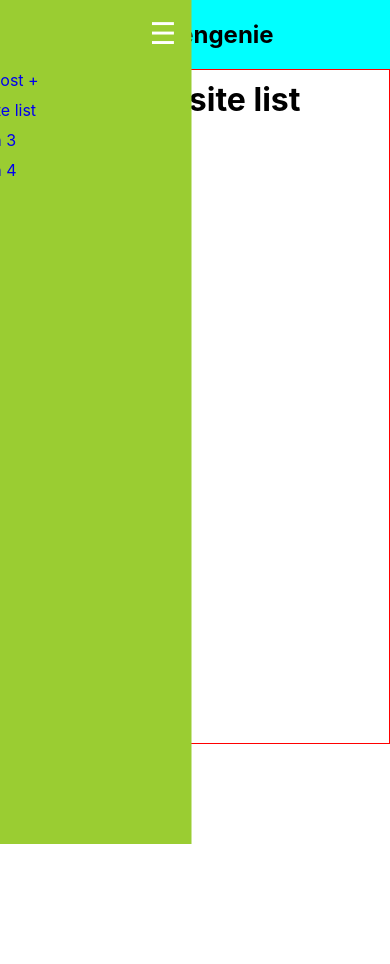
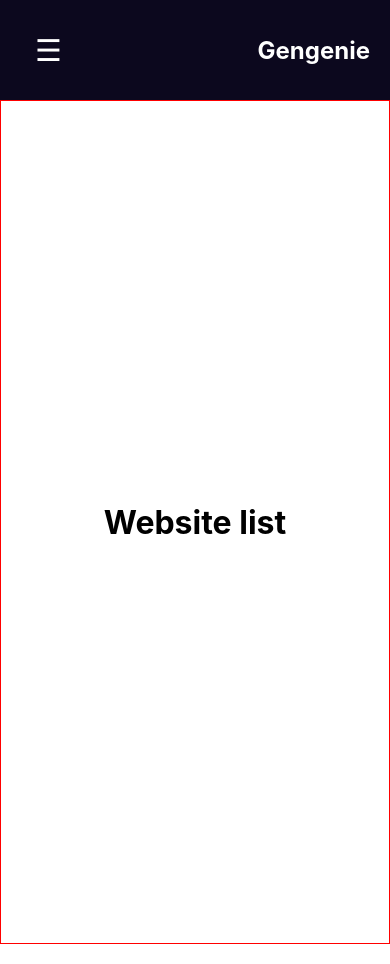
Before and after one commit to montasirazad/mbot-client, a React (Create React App) app: page /user/dashboard/website-list in a window 390 px wide. Before the commit the page ends 844 px from the top, so only its background shows below. Built offline with nearby package versions, Linux system fonts and the light colour scheme.

Commit message:
made responsive

```diff
--- a/src/Components/UserDashBoard/UserDashBoard.css
+++ b/src/Components/UserDashBoard/UserDashBoard.css
@@ -1,8 +1,24 @@
+:root {
+    --btn-color: white;
+    --mainColor: #0C081E;
+    --textColor: white;
+    --linkHoverColor: #DB2B39;
+}
+
 .header-div {
-    background-color: aqua;
-    justify-content: center;
+    background-color: var(--mainColor);
+    color: var(--textColor);
+    align-items: center;
+    justify-content: space-between;
     padding: 20px;
     display: flex;
+    height: 100px;
+}
+
+.header-div a {
+
+    color: var(--textColor);
+
 }
 
 .dashboard-container {
@@ -14,21 +30,31 @@
     height: 100%;
     position: fixed;
     z-index: 1;
-    top: 0;
+    top: 100px;
     left: 0;
     overflow-x: hidden;
     transition: .7s;
-    transform: translateX(-15vw);
+    transform: translateX(-100vw);
     padding-top: 60px;
     width: 250px;
-    background-color: yellowgreen;
-    /* visibility: hidden; */
-    /* display: none; */
+    background-color: var(--mainColor);
+    text-align: center;
+    /* text-align: justify; */
+
+
 }
 
 .dashboard-links a {
     display: block;
     text-decoration: none;
+    color: var(--textColor);
+    font-size: 20px;
+    /* margin-left: 25px;
+    margin-bottom: 15px; */
+}
+
+.dashboard-links a:hover {
+    color: var(--linkHoverColor);
 }
 
 .dashboard-links .close-btn {
@@ -41,19 +67,26 @@
     color: white;
 }
 
+.header-div .open-btn {
+    position: relative;
+    /* top: 5px; */
+    right: 15px;
+    font-size: 30px;
+    margin-left: 30px;
+    cursor: pointer;
+    color: white;
+}
+
 .dashboard-links a {
     margin: 10px;
     text-decoration: none;
 }
 
 .menuShow {
-    /* margin-left: 250px; */
-   visibility: visible;
+
+    transform: translateX(0px);
     transition: .7s;
-    padding-left: 100px;
-    transform: translateX(0px);
+
 }
 
-@media only screen and (max-width:1024px) {
-
-}
+@media only screen and (max-width:1024px) {}
--- a/src/Components/UserDashBoard/UserDashBoard.js
+++ b/src/Components/UserDashBoard/UserDashBoard.js
@@ -1,8 +1,6 @@
 import React, { useRef } from 'react';
+import { Link, NavLink, Outlet } from 'react-router-dom';
 import './UserDashBoard.css';
-import { Link, NavLink, Outlet } from 'react-router-dom';
-import NavBar from '../Shared/Navbar/NavBar';
-import Footer from '../Shared/Footer/Footer';
 
 const UserDashBoard = () => {
 
@@ -15,21 +13,26 @@ const UserDashBoard = () => {
     return (
         <div>
             <div className='header-div'>
-                <Link to='/'>Home</Link>
+                <span onClick={handleMenuButton} className='open-btn'>
+                    &#9776;
+                </span>
+
+
                 <h2>Gengenie</h2>
-                {/* <span onClick={handleMenuButton} style={{ fontSize: '30px', cursor: 'pointer' }}>&#9776;</span> */}
+
             </div>
-            {/* <NavBar /> */}
+
             <div className="dashboard-container">
 
                 <div className='dashboard-links' ref={menuRef}>
 
                     <span onClick={handleMenuButton}
                         className='close-btn'>
-                        {/* &times; */}
-                        &#9776;
+                        &times;
+
                     </span>
 
+                    <NavLink to='/'>Home</NavLink>
                     <NavLink to='/user/dashboard'>New Post  +</NavLink>
                     <NavLink to='/user/dashboard/website-list'>website list</NavLink>
                     <NavLink to='/'>Option 3</NavLink>
--- a/src/Components/UserDashBoard/WebsiteList/WebsiteList.css
+++ b/src/Components/UserDashBoard/WebsiteList/WebsiteList.css
@@ -1,10 +1,9 @@
 .website-list-container{
-    display: grid;
-    grid-template-columns: repeat(1, 80%);
-    height: 80vh;
-    /* align-items: center; */
+    display: flex;
+
+    align-items: center;
     justify-content: center;
-    margin-left: 20%;
+     height: 100vh;
     border: 1px solid red;
     padding: 10px;
 }
```
